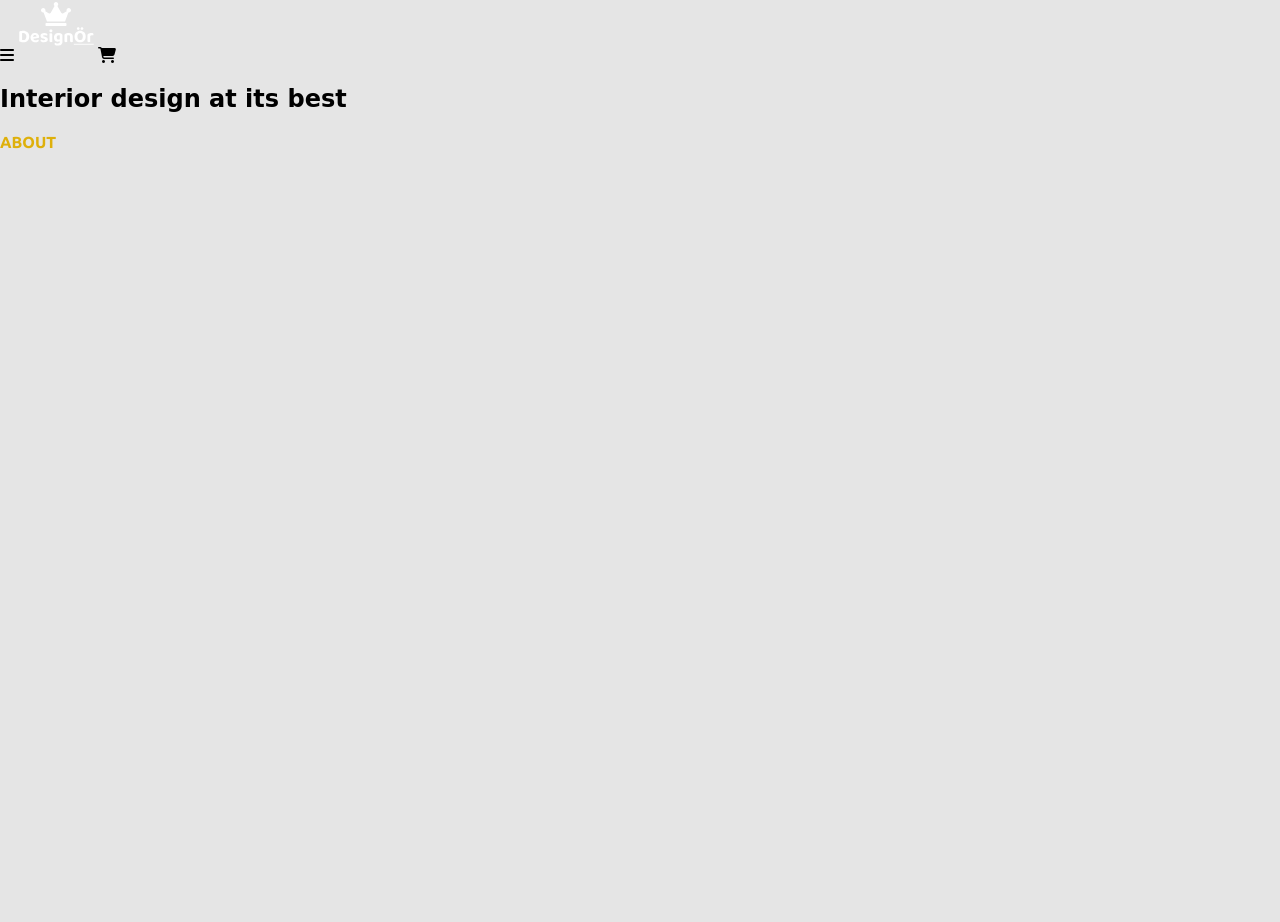
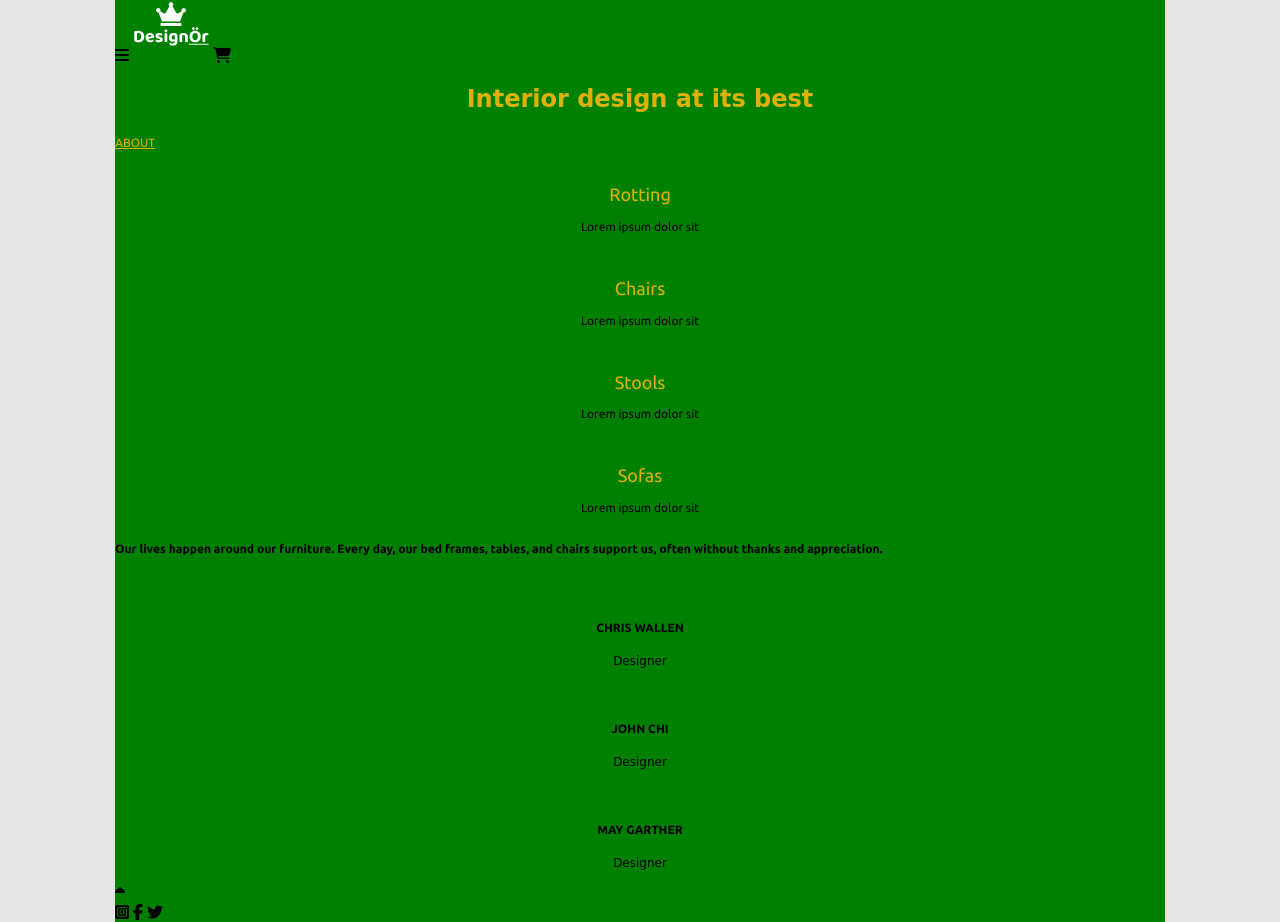
Before and after one commit to KareemZuwa/ExamKareem, a plain HTML site: page index.html in a window 1280 px wide. Before the commit the page ends 800 px from the top, so only its background shows below. Drawn offline with Linux system fonts and the light colour scheme; a web font is replaced by a local one.

Commit message:
semantik o root stuff

```diff
--- a/index.html
+++ b/index.html
@@ -5,7 +5,7 @@
     <meta name="viewport" content="width=device-width, initial-scale=1.0">
     <title>ExamKareem</title>
     <link href="styles/style.css" rel="stylesheet">
-    <link href="https://fonts.googleapis.com/css2?family=Ubuntu:ital,wght@0,700;1,400&display=swap" rel="stylesheet">
+    <link href="https://fonts.googleapis.com/css2?family=Ubuntu:ital,wght@0,400;0,700;1,400&display=swap" rel="stylesheet">
     <link href="https://fonts.googleapis.com/css2?family=Baloo+Tammudu+2:wght@400;800&display=swap" rel="stylesheet">
     <script src="https://kit.fontawesome.com/7359295087.js" crossorigin="anonymous"></script>
 
@@ -13,35 +13,122 @@
 
 <body>
 
-    <!----HEADER---->
+    <!--------//WRAPPER//-------->
+    <div class="wrapper">
+
+        <!--------//HEADER//-------->
 
         <header class="header">
 
+            <!---HEADER__nav---->
             <article class="header__nav">
-            <i class="fas fa-bars hamburger"></i>
+                <i class="fas fa-bars header__nav__hamburger"></i>
                 <img class="header__nav__logo" src="img/Group 14logo.svg" alt="logo">
-            <i class="fas fa-shopping-cart shop-cart"></i>
+                <i class="fas fa-shopping-cart header__nav__shop-cart"></i>
             </article>
 
-        <article class="header__hero__text--">
-            <h1>Interior design at its best</h1>
+            <!---HEADER__hero---->
+
+            <article class="header__hero__text">
+                <h1 class="header__hero__text--goldyellow">Interior design at its best</h1>
             </article>
 
-        <a href="#">ABOUT</a>
+            <a class="header__hero__text--btn" href="#">ABOUT</a>
         </header>
 
+        <!--------//MAIN//-------->
+
         <main class="main">
-        <section class="main__furniture--brd-white">
+
+            <!---MAIN_furniture---->
+
+            <section class="main__furniture">
+
                 <article class="main__furniture--brd-white__rotting">
                     <img src="" alt="">
-                <h2></h2>
+                    <h2 class="main__furniture--brd-white__rotting__text">Rotting</h2>
+                    <h3 class="main__furniture--brd-white__lorem">Lorem ipsum dolor sit</h3>
+                </article>
 
+                <article class="main__furniture--brd-white__chairs">
+                    <img src="" alt="">
+                    <h2 class="main__furniture--brd-white__chairs__text">Chairs</h2>
+                    <h3 class="main__furniture--brd-white__lorem">Lorem ipsum dolor sit</h3>
                 </article>
+
+                <article class="main__furniture--brd-white__stools">
+                    <img src="" alt="">
+                    <h2 class="main__furniture--brd-white__stools__text">Stools</h2>
+                    <h3 class="main__furniture--brd-white__lorem">Lorem ipsum dolor sit</h3>
+                </article>
+
+                <article class="main__furniture--brd-white__sofas">
+                    <img src="" alt="">
+                    <h2 class="main__furniture--brd-white__sofas__text">Sofas</h2>
+                    <h3 class="main__furniture--brd-white__lorem">Lorem ipsum dolor sit</h3>
+                </article>
+
             </section>
 
-    <!----MAIN---->
+            <!---MAIN_hero---->
+
+            <section class="main__hero-qoute">
+
+                <h6 class="main__hero-quote__text">
+                    Our lives happen around our furniture.
+                    Every day, our bed frames, tables,
+                    and chairs support us,
+                    often without thanks and appreciation.
+                </h6>
+            </section>
+
+            <!---MAIN_design---->
+
+            <section class="main__design--bg--white">
+
+                <img class="main__design--bg--white__wallen  brd-gold">
+                <article class="main__design--bg--white__wallen__box  txt-block">
+                    <h5 class="main__design--bg--white__wallen__box--wide  dsgn-name">CHRIS WALLEN</h5>
+                    <h4 class="main__design--bg--white__wallen__box--small  dsgn">Designer</h4>
+                </article>
+
+                <img class="main__design--bg--white__chi  brd-gold">
+                <article class="main__design--bg--white__chi__box  txt-block">
+                    <h5 class="main__design--bg--white__chi__box--wide  dsgn-name">JOHN CHI</h5>
+                    <h4 class="main__design--bg--white__chi__box--small  dsgn">Designer</h4>
+                </article>
+
+                <img class="main__design--bg--white__garther  brd-gold">
+                <article class="main__design--bg--white__garther__box  txt-block">
+                    <h5 class="main__design--bg--white__garther__box--wide  dsgn-name">MAY GARTHER</h5>
+                    <h4 class="main__design--bg--white__garther__box--small  dsgn">Designer</h4>
+                </article>
+
+            </section>
 
         </main>
 
+        <!--------//FOOTER//-------->
+
+        <footer class="footer">
+
+            <section class="footer__container">
+
+                <article class="footer__container__blockone">
+                    <i class="fas fa-sort-up footer__container__blockone__arrow"></i>
+                </article>
+
+                <article class="footer__container__blocktwo">
+                    <i class="fab fa-instagram-square  footer__container__blocktwo__instagram"></i>
+                    <i class="fab fa-facebook-f  footer__container__blocktwo__facebook"></i>
+                    <i class="fab fa-twitter  footer__container__blocktwo__twitter"></i>
+                </article>
+
+            </section>
+
+        </footer>
+
+    </div>
+
 </body>
 </html>
--- a/styles/style.css
+++ b/styles/style.css
@@ -1,3 +1,5 @@
+/*--------//LAYOUT//--------*/
+
 :root {
     --maxWidth: 1050px;
     --goldyellow: #DEB00B;
@@ -9,14 +11,47 @@ body {
     background: #E5E5E5;
 }
 
-h2, h3, a {
+h2, h3, h5, h6, a {
     font-family: 'Ubuntu', sans-serif;
 }
 h1, h4 {
     font-family: 'Baloo Tammudu 2', cursive;
 }
-a {
-    text-decoration: none;
+h3, h4, h5, h6, a {
+    font-size: 12px;
+}
+h1, h2, a{
     color: var(--goldyellow);
+}
+h2, h3, h4, a{
     font-weight: 400;
 }
+h1, h2, h3, h4, h5 {
+    text-align: center;
+    text-decoration: none;
+}
+h1 {
+    font-size: 24px;
+}
+h2 {
+    font-size: 18px;
+}
+
+/*--------//WRAPPER//--------*/
+
+.wrapper {
+    margin:0 auto;
+    max-width: var(--maxWidth);
+    width: 100%;
+    height:auto;
+    background-color: green;
+}
+
+/*--------//LAYOUT//--------*/
+/*--------//LAYOUT//--------*/
+/*--------//LAYOUT//--------*/
+/*--------//LAYOUT//--------*/
+/*--------//LAYOUT//--------*/
+/*--------//LAYOUT//--------*/
+/*--------//LAYOUT//--------*/
+/*--------//LAYOUT//--------*/
```
Lines whose indentation alone changed are shown as unchanged.
